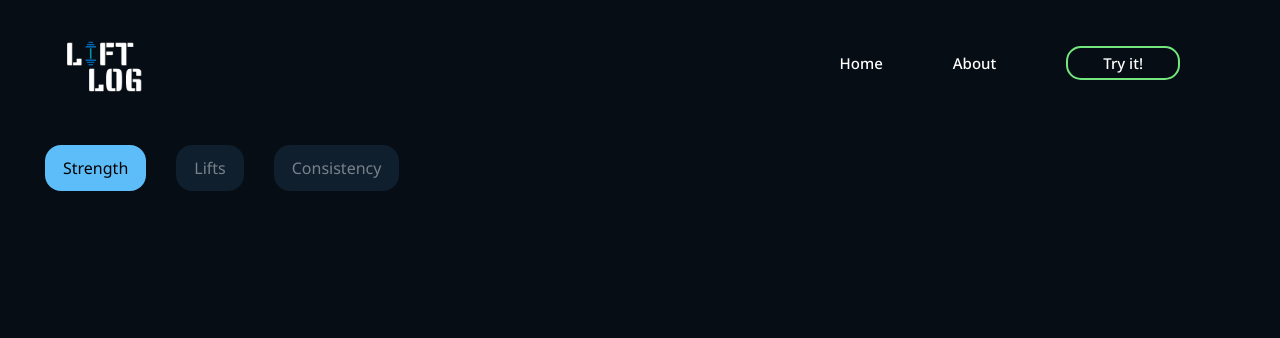
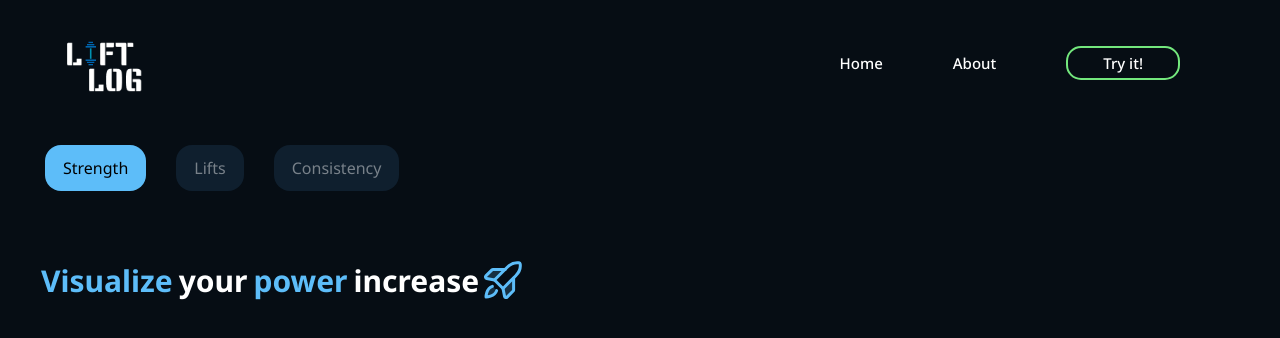
Before and after one commit to AtanasovCode/lift-log, a React (Vite) app: page /get-stats in a window 1280 px wide. Shown: the top 338 px of the page. Built offline with nearby package versions, Linux system fonts and the light colour scheme; a web font is replaced by a local one.

Commit message:
updated to new phosphor icons package and removed legacy one

```diff
--- a/package.json
+++ b/package.json
@@ -9,7 +9,7 @@
     "preview": "vite preview"
   },
   "dependencies": {
-    "phosphor-react": "^1.4.1",
+    "@phosphor-icons/react": "^2.0.8",
     "react": "^18.2.0",
     "react-dom": "^18.2.0",
     "react-router-dom": "^6.10.0",
--- a/src/assets/data/MockData.tsx
+++ b/src/assets/data/MockData.tsx
@@ -4,6 +4,58 @@ import ohp from '../icons/ohp.png';
 import curl from '../icons/curl.png';
 import squat from '../icons/squat.png';
 import lat from '../icons/lat.png';
+
+
+const months = [
+    {
+        month: "January",
+        value: 1
+    },
+    {
+        month: "February",
+        value: 2
+    },
+    {
+        month: "March",
+        value: 3
+    },
+    {
+        month: "April",
+        value: 4
+    },
+    {
+        month: "May",
+        value: 5
+    },
+    {
+        month: "June",
+        value: 6
+    },
+    {
+        month: "July",
+        value: 7
+    },
+    {
+        month: "August",
+        value: 8
+    },
+    {
+        month: "September",
+        value: 9
+    },
+    {
+        month: "October",
+        value: 10
+    },
+    {
+        month: "November",
+        value: 11
+    },
+    {
+        month: "December",
+        value: 12
+    },
+];
 
 const LiftDataBench = [
     {
@@ -196,38 +248,39 @@ const LiftDataDeadlift = [
 
 const StrongestLifts = [
     {
-        icon: {bench},
+        icon: { bench },
         name: "Bench Press",
         times: 125,
     },
     {
         name: "Squat",
         times: 165,
-        icon: {squat}
+        icon: { squat }
     },
     {
         name: "Overhead Press",
         times: 85,
-        icon: {ohp}
+        icon: { ohp }
     },
     {
         name: "Deadlift",
         times: 185,
-        icon: {deadlift}
+        icon: { deadlift }
     },
     {
         name: "Curl",
         times: 65,
-        icon: {curl}
+        icon: { curl }
     },
     {
         name: "Lat Pulldown",
         times: 90,
-        icon: {lat}
+        icon: { lat }
     },
 ]
 
 export {
+    months,
     LiftDataBench,
     LiftDataSquat,
     LiftDataDeadlift,
--- /dev/null
+++ b/src/components/StrengthStats.tsx
@@ -0,0 +1,21 @@
+import * as Styled from '../styles/StrengthStats.Styled';
+import { RocketLaunch } from 'phosphor-react';
+import { theme } from '../styles/Theme';
+
+const StrengthStats = () => {
+    return (
+        <Styled.Container>
+            <Styled.Heading>
+                <Styled.Title>
+                    <Styled.Fancy>Visualize</Styled.Fancy>
+                    your
+                    <Styled.Fancy>power</Styled.Fancy>
+                    increase
+                </Styled.Title>
+                <RocketLaunch size={48} color={theme.mayaBlue} weight="duotone" />
+            </Styled.Heading>
+        </Styled.Container>
+    );
+}
+
+export default StrengthStats;
--- a/src/routes/GetStats.tsx
+++ b/src/routes/GetStats.tsx
@@ -1,15 +1,22 @@
 import { useState } from 'react';
 import * as Styled from '../styles/GetStats.Styled';
 import { Outlet } from 'react-router-dom';
+
 import Nav from '../components/navigation/Nav';
+import StrengthStats from '../components/StrengthStats';
 
 
 const GetStats = () => {
 
-    const [activeTab, setActiveTab] = useState("progress");
+    const [activeTab, setActiveTab] = useState("strength");
 
     const handleChangeTab = (e) => {
         setActiveTab(e.currentTarget.id);
+    }
+
+    //Return correct component based on the active tab
+    const getActiveComponent = () => {
+        if(activeTab == "strength") return <StrengthStats />
     }
 
     return (
@@ -20,27 +27,28 @@ const GetStats = () => {
 
             <Styled.Tabs>
                 <Styled.Tab
-                    id="progress"
+                    id="strength"
                     onClick={(e) => handleChangeTab(e)}
-                    active={activeTab == "progress" ? true : false}
+                    active={activeTab == "strength" ? true : false}
                 >
                     Strength
                 </Styled.Tab>
                 <Styled.Tab
-                    id="visual"
+                    id="lifts"
                     onClick={(e) => handleChangeTab(e)}
-                    active={activeTab == "visual" ? true : false}
+                    active={activeTab == "lifts" ? true : false}
                 >
                     Lifts
                 </Styled.Tab>
                 <Styled.Tab
-                    id="track"
+                    id="consistency"
                     onClick={(e) => handleChangeTab(e)}
-                    active={activeTab == "track" ? true : false}
+                    active={activeTab == "consistency" ? true : false}
                 >
                     Consistency
                 </Styled.Tab>
             </Styled.Tabs>
+            {getActiveComponent()}
         </Styled.Container>
     );
 };
--- a/src/styles/GetStats.Styled.tsx
+++ b/src/styles/GetStats.Styled.tsx
@@ -10,12 +10,6 @@ export const Container = styled.div`
     flex-direction: column;
     background-color: ${props => props.theme.richBlackDark};
     padding-top: 145px;
-`;
-
-export const Title = styled.div`
-    font-size: 26px;
-    font-weight: 700;
-    color: #fff;
 `;
 
 export const Tabs = styled.div`
--- /dev/null
+++ b/src/styles/StrengthStats.Styled.tsx
@@ -0,0 +1,37 @@
+import styled from "styled-components";
+
+export const Container = styled.div`
+    display: flex;
+    flex-direction: column;
+    align-items: flex-start;
+    justify-content: center;
+    padding: 35px;
+    margin-top: 30px;
+    color: #fff;
+`;
+
+export const Heading = styled.div`
+    display: flex;
+    align-items: center;
+    justify-content: flex-start;
+    width: 100%;
+`;
+
+export const Title = styled.div`
+    font-size: 30px;
+    font-weight: 700;
+`;
+
+export const Fancy = styled.span`
+    color: ${props => props.theme.mayaBlue};
+    margin: 0 6px;
+`;
+
+export const Month = styled.select`
+    background-color: ${props => props.theme.richBlackDark};
+    color: #fff;
+    border: 1px solid #fff;
+    font-size: 18px;
+    padding: 10px;
+    padding-right: 25px;
+`;
```
Also changed, not shown: src/assets/data/UserData.tsx (added, +7 -0 lines), src/components/MonthSelect.tsx (added, +22 -0 lines), 1 other file (tests, documents, lock files or other folders).
